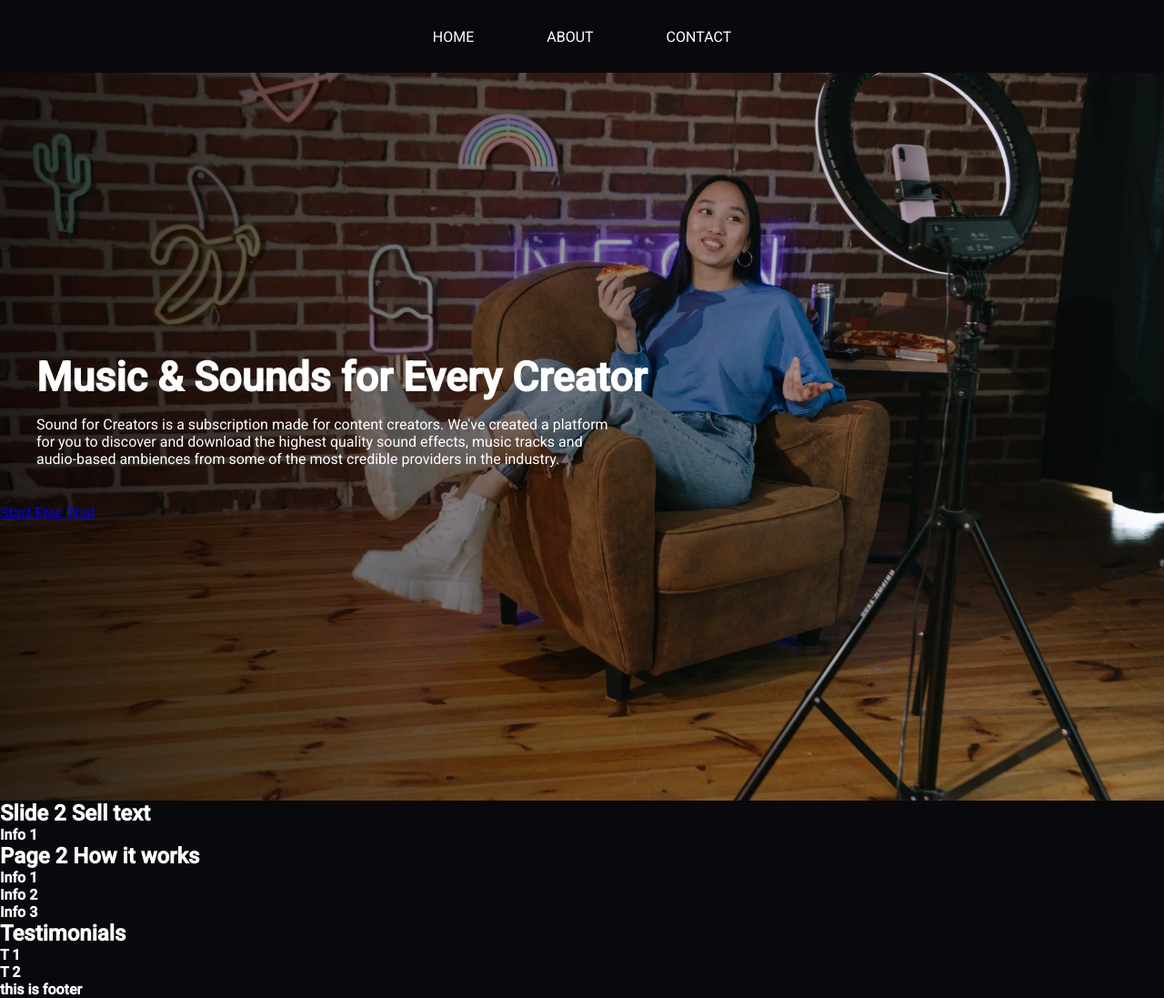
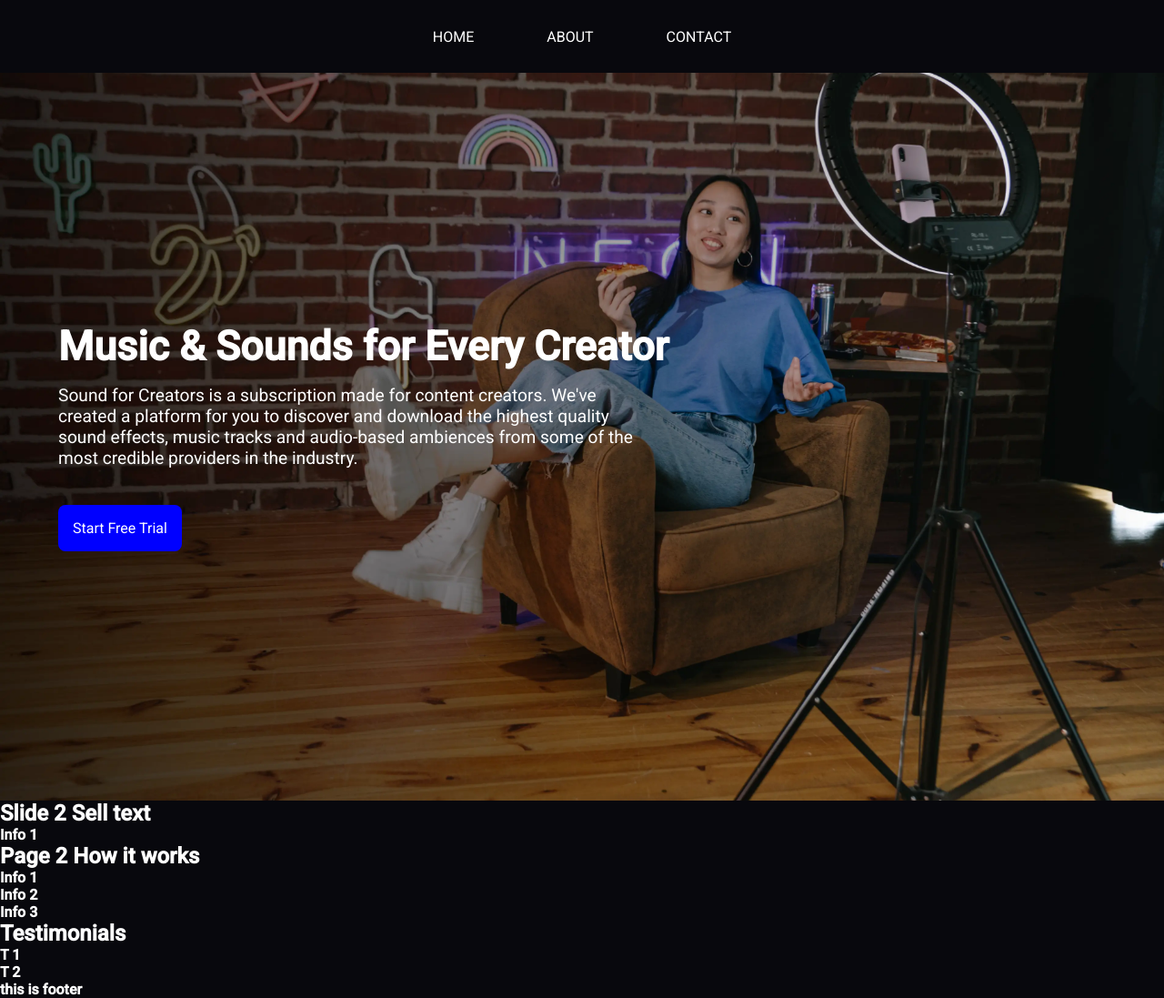
Before and after one commit to isaacsandelin/soundforcreators, a plain HTML site: page index.html in a window 1280 px wide. Shown: the whole page at 91% size. Drawn offline with Linux system fonts and the light colour scheme.

Commit message:
styled the CTA on hero page, and changed the font size on h4 at hero page

```diff
--- a/assets/CSS/style.css
+++ b/assets/CSS/style.css
@@ -45,11 +45,22 @@ body {
 
 #hero h1 {
     font-size: 2.8rem;
-    margin-left: 5vh;
+    margin-left: 8vh;
 }
 
 #hero h4 {
     font-weight: 400;
+    font-size: 1.2rem;
     width: 50%;
-    margin: 2vh 0 5vh 5vh;
+    margin: 2vh 0 5vh 8vh;
 }
+
+#hero a {
+    color: #fff;
+    text-decoration: none;
+    margin-left: 8vh;
+    background-color: blue;
+    padding: 2vh;
+    border-radius: 1vh;
+    font-weight: 400;
+}
```
